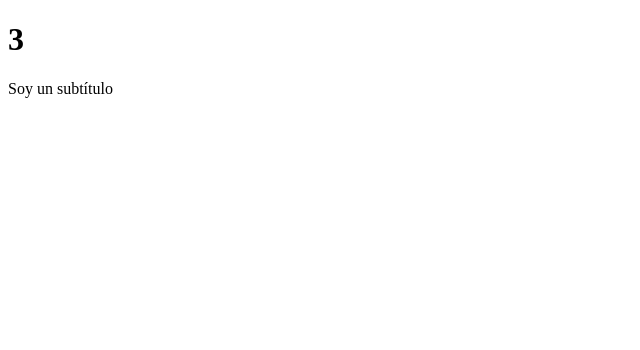
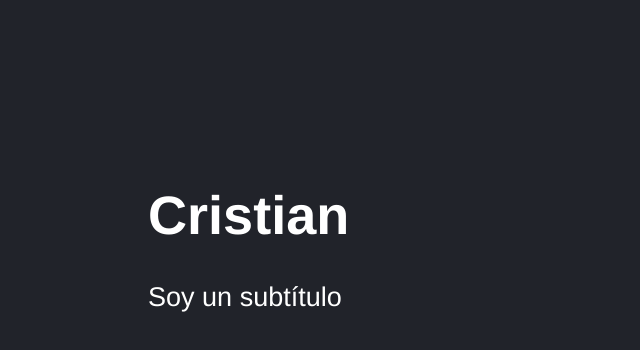
Before and after one commit to GuitarHeros3000/CriisDev-Curso-React-Hooks-y-MERN-DeCeroAExperto-03-counter-app, a React (Vite) app: page / in a window 1280 px wide. Shown: the top 350 px of the page, without its empty margins (0-640 px from the left). Built offline with nearby package versions, Linux system fonts and the light colour scheme.

Commit message:
Colocar estilos de CSS.

```diff
--- a/src/FirstApp.jsx
+++ b/src/FirstApp.jsx
@@ -1,13 +1,9 @@
-
-const getResult = (a, b) => {
-    return a + b;
-};
 
 export const FirstApp = () => {
 
     return (
         <>
-            <h1>{getResult(1, 2)}</h1>
+            <h1>Cristian</h1>
             {/* <code>{JSON.stringify(newMessage)}</code> */}
             <p>Soy un subtítulo</p>
         </>
--- a/src/main.jsx
+++ b/src/main.jsx
@@ -2,6 +2,7 @@
 import ReactDOM from 'react-dom/client';
 // import { HelloWorldApp } from './HelloWorldApp';
 import { FirstApp } from './FirstApp';
+import './styles.css';
 
 ReactDOM.createRoot(document.getElementById('root')).render(
     <React.StrictMode>
--- /dev/null
+++ b/src/styles.css
@@ -0,0 +1,8 @@
+
+html, body {
+    background-color: #21232A;
+    color: white;
+    font-family: Helvetica, Arial, sans-serif;
+    font-size:  1.3rem;
+    padding: 70px;
+}
```
